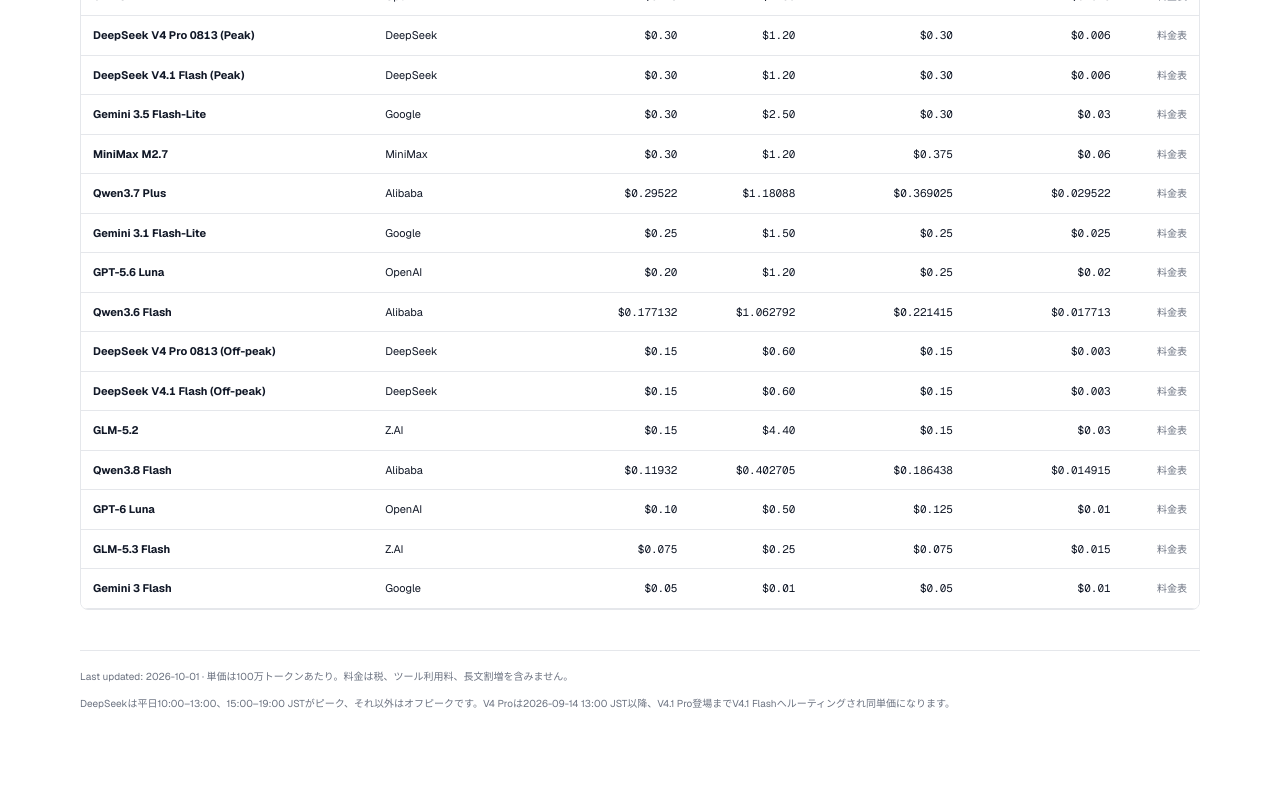
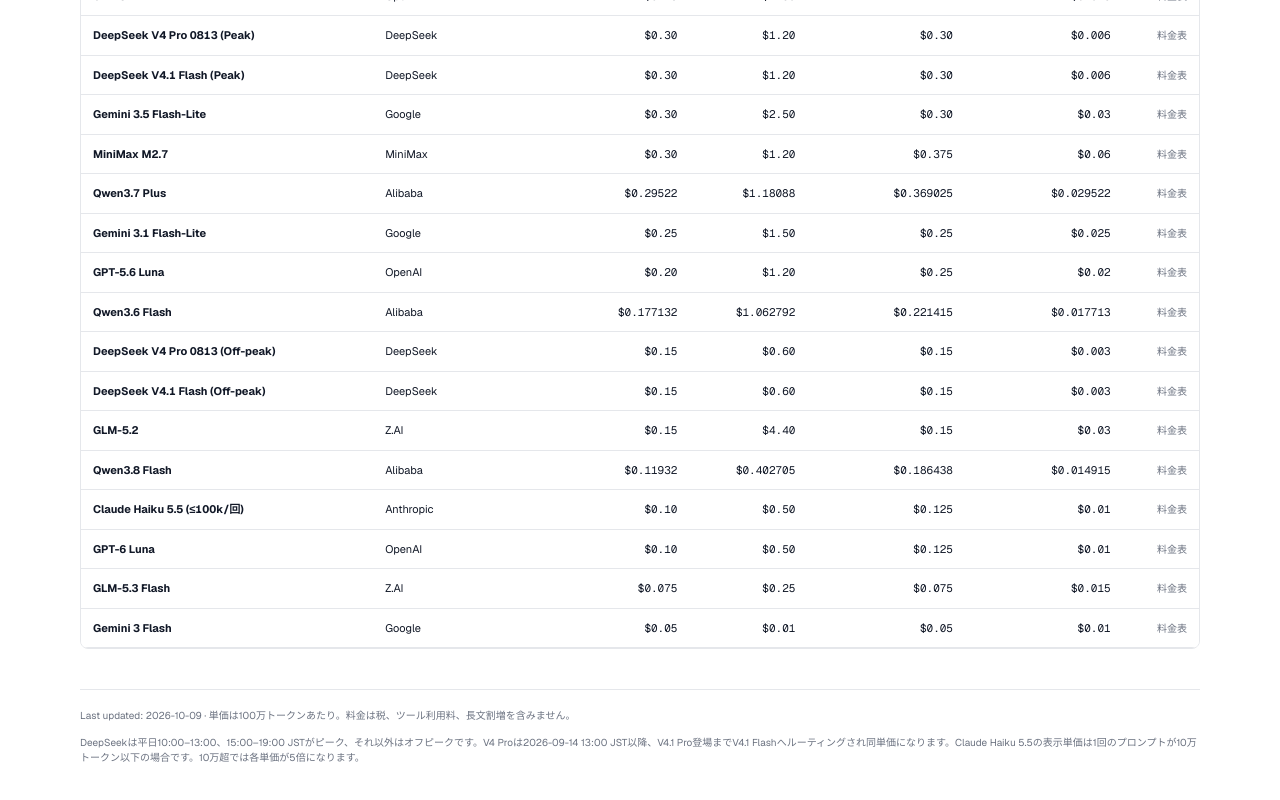
Before and after one commit to kody-takuya/AI-cost-comparison, a Next.js app: page / in a window 1280 px wide. Shown: the part 1682-2482 px from the top of the page. Before the commit the page ends 2433 px from the top, so only its background shows below. Built offline with nearby package versions, Linux system fonts and the light colour scheme.

Commit message:
Add Claude Haiku 5.5 pricing

```diff
--- a/data/pricing.json
+++ b/data/pricing.json
@@ -1,6 +1,6 @@
 {
-  "updatedAt": "2026-10-01",
-  "notice": "DeepSeekは平日10:00–13:00、15:00–19:00 JSTがピーク、それ以外はオフピークです。V4 Proは2026-09-14 13:00 JST以降、V4.1 Pro登場までV4.1 Flashへルーティングされ同単価になります。",
+  "updatedAt": "2026-10-09",
+  "notice": "DeepSeekは平日10:00–13:00、15:00–19:00 JSTがピーク、それ以外はオフピークです。V4 Proは2026-09-14 13:00 JST以降、V4.1 Pro登場までV4.1 Flashへルーティングされ同単価になります。Claude Haiku 5.5の表示単価は1回のプロンプトが10万トークン以下の場合です。10万超では各単価が5倍になります。",
   "models": [
     {
       "id": "gpt-6-astra",
@@ -178,9 +178,9 @@
         "input": 2,
         "output": 10,
         "cacheWrite": 2.5,
-        "cacheRead": 0.2
+        "cacheRead": 0.1
       },
-      "source": "https://www.anthropic.com/claude-sonnet-5-5"
+      "source": "https://platform.claude.com/docs/en/models/sonnet-5-5/overview"
     },
     {
       "id": "claude-sonnet-5",
@@ -193,6 +193,18 @@
         "cacheRead": 0.2
       },
       "source": "https://claude.com/pricing#api"
+    },
+    {
+      "id": "claude-haiku-5.5",
+      "provider": "Anthropic",
+      "name": "Claude Haiku 5.5 (≤100k/回)",
+      "pricing": {
+        "input": 0.1,
+        "output": 0.5,
+        "cacheWrite": 0.125,
+        "cacheRead": 0.01
+      },
+      "source": "https://platform.claude.com/docs/en/models/haiku-5-5/overview"
     },
     {
       "id": "grok-4.7",
--- a/scripts/update-pricing.mjs
+++ b/scripts/update-pricing.mjs
@@ -64,6 +64,29 @@
     cacheRead: Number(match[2]),
     cacheWrite: Number(match[3]),
     output: Number(match[4]),
+  };
+}
+
+function parseAnthropicModelOverviewRates(text, modelName) {
+  const specifications = text.indexOf("Specifications");
+  const pricingStart = text.indexOf("Pricing", specifications);
+  const pricingEnd = text.indexOf("Capabilities", pricingStart);
+  if (specifications < 0 || pricingStart < 0 || pricingEnd < 0) {
+    throw new Error(`${modelName} pricing section not found`);
+  }
+  const pricing = text.slice(pricingStart, pricingEnd);
+  const rate = (label) => {
+    const value = Number(
+      pricing.match(new RegExp(`${label}\\s*\\$([\\d.]+)\\s*\\/\\s*MTok`, "i"))?.[1],
+    );
+    if (!value) throw new Error(`${modelName} ${label} price not found`);
+    return value;
+  };
+  return {
+    input: rate("Input"),
+    output: rate("Output"),
+    cacheWrite: rate("5m cache write"),
+    cacheRead: rate("Cache read"),
   };
 }
 
@@ -218,26 +241,13 @@
   },
   {
     id: "claude-sonnet-5.5",
-    url: "https://www.anthropic.com/claude-sonnet-5-5",
-    parse: (text) => {
-      const start = text.indexOf("Price per 1M tokens");
-      const end = text.indexOf("Sonnet 5.5 requires fewer tokens", start);
-      const segment = text.slice(start, end);
-      if (start < 0 || end < 0 || !segment.includes("Claude Sonnet 5.5")) {
-        throw new Error("Claude Sonnet 5.5 pricing table not found");
-      }
-      const rate = (label) => {
-        const value = Number(segment.match(new RegExp(`${label}\\s*\\$([\\d.]+)`, "i"))?.[1]);
-        if (!value) throw new Error(`Claude Sonnet 5.5 ${label} price not found`);
-        return value;
-      };
-      return {
-        cacheRead: rate("Cache reads"),
-        cacheWrite: rate("Cache writes"),
-        input: rate("Input tokens"),
-        output: rate("Output tokens"),
-      };
-    },
+    url: "https://platform.claude.com/docs/en/models/sonnet-5-5/overview",
+    parse: (text) => parseAnthropicModelOverviewRates(text, "Claude Sonnet 5.5"),
+  },
+  {
+    id: "claude-haiku-5.5",
+    url: "https://platform.claude.com/docs/en/models/haiku-5-5/overview",
+    parse: (text) => parseAnthropicModelOverviewRates(text, "Claude Haiku 5.5"),
   },
   {
     id: "claude-fable-5.1",
```
